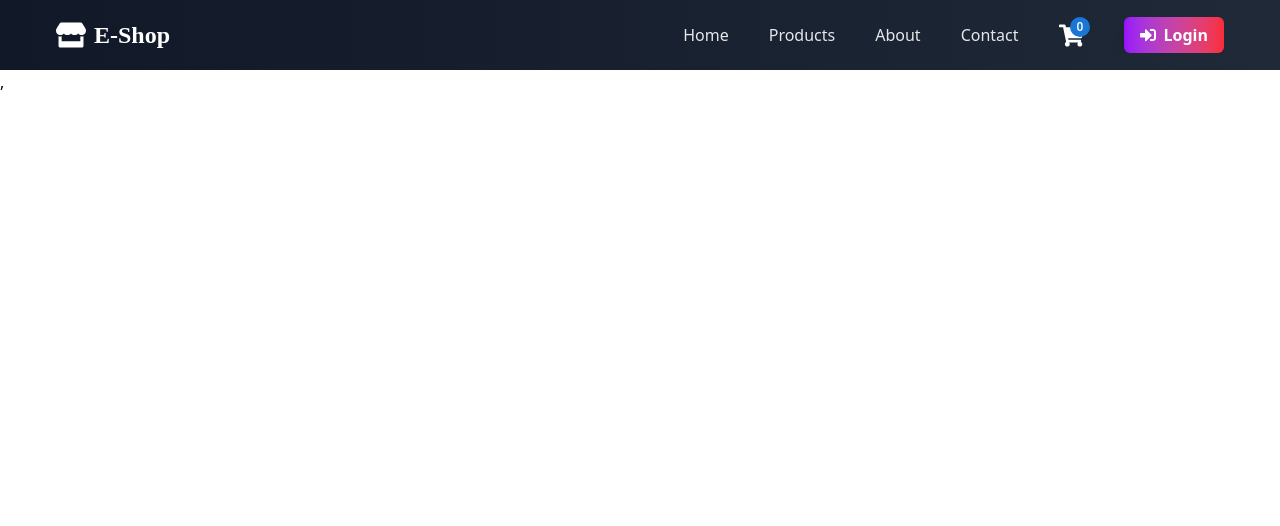
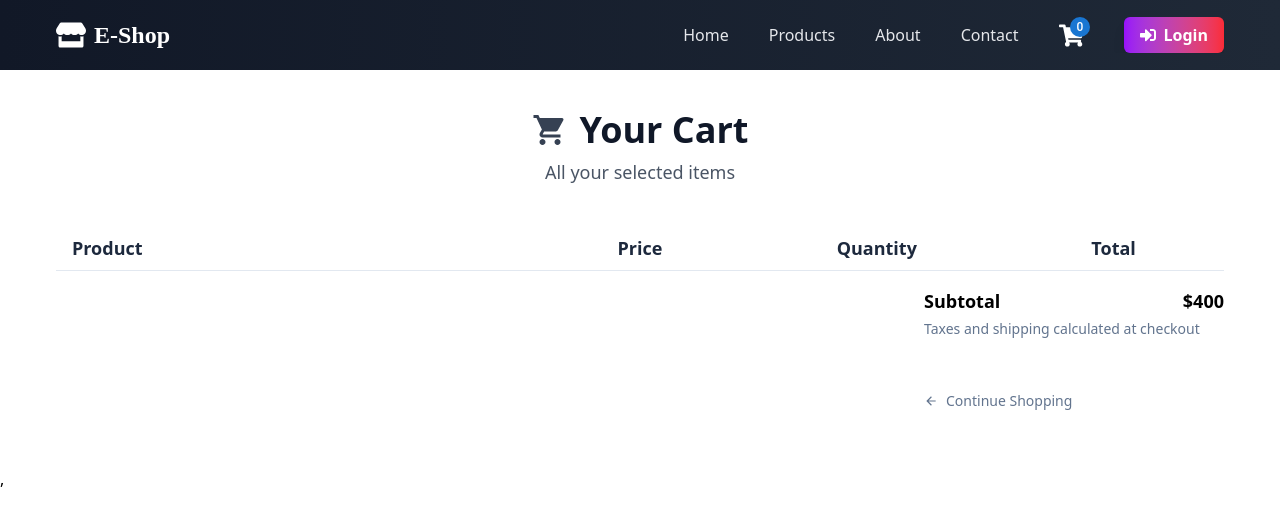
Before and after one commit to harshalmandliya/fullstack-ecommerce-platform, a React (Vite) app in the folder frontend/ecom-frontend/: page /cart in a window 1280 px wide. Shown: the top 526 px of the page. Built offline with nearby package versions, Linux system fonts and the light colour scheme; no server answers.

Commit message:
implement Cart component and integrate into App

```diff
--- a/frontend/ecom-frontend/src/App.jsx
+++ b/frontend/ecom-frontend/src/App.jsx
@@ -6,6 +6,7 @@
 import About from './components/About';
 import Contact from './components/contact';
 import React from 'react';
+import Cart from './components/cart/Cart';
 import { Toaster } from 'react-hot-toast';
 
 function App() {
@@ -19,6 +20,7 @@
         <Route path='/products' element={ <Products />}/>
         <Route path='/about' element={ <About />}/>
         <Route path='/contact' element={ <Contact />}/>
+        <Route path='/cart' element={ <Cart />}/>
       </Routes>
     </Router>
     <Toaster position='bottom-center'/>
--- /dev/null
+++ b/frontend/ecom-frontend/src/components/cart/Cart.jsx
@@ -0,0 +1,64 @@
+import { MdArrowBack, MdShoppingCart } from "react-icons/md";
+import { Link } from "react-router-dom";
+
+const Cart = () => {
+    return (
+        <div className="lg:px-14 sm:px-8 px-4 py-10">
+            <div className="flex flex-col items-center mb-12">
+                <h1 className="text-4xl font-bold text-gray-900 flex items-center gap-3">
+                  <MdShoppingCart size={36} className="text-gray-700" />
+                    Your Cart
+                </h1>
+                <p className="text-lg text-gray-600 mt-2">All your selected items</p>
+            </div>
+
+            <div className="grid md:grid-cols-5 grid-cols-4 gap-4 pb-2 font-semibold items-center">
+                <div className="md:col-span-2 justify-self-start text-lg text-slate-800 lg:ps-4">
+                    Product
+                </div>
+
+                <div className="justify-self-center text-lg text-slate-800">
+                    Price
+                </div>
+
+                <div className="justify-self-center text-lg text-slate-800">
+                    Quantity
+                </div>
+
+                <div className="justify-self-center text-lg text-slate-800">
+                    Total
+                </div>
+            </div>
+
+            <div className="border-t-[1.5px] border-slate-200 py-4 flex sm:flex-row sm:px-0 px-2 flex-col sm:justify-between gap-4">
+                <div></div>
+                <div className="flex text-sm gap-1 flex-col">
+                    <div className="flex justify-between w-full md:text-lg text-sm font-semibold">
+                        <span>Subtotal</span>
+                        <span>$400</span>
+                    </div>
+
+                    <p className="text-slate-500">
+                        Taxes and shipping calculated at checkout
+                    </p>
+
+                    <Link className="w-full flex justify-end" to="/checkout">
+                    <button
+                        onClick={() => {}}
+                        className="font-semibold w-[300px] py-2 px-4 rounded-sm bg-customBlue text-white flex items-center justify-center gap-2 hover:text-gray-300 transition duration-500">
+                        <MdShoppingCart size={20} />
+                        Checkout
+                    </button>
+                    </Link>
+
+                    <Link className="flex gap-2 items-center mt-2 text-slate-500" to="/products">
+                        <MdArrowBack />
+                        <span>Continue Shopping</span>
+                    </Link>
+                </div>
+            </div>
+        </div>
+    );
+};
+
+export default Cart;
```
